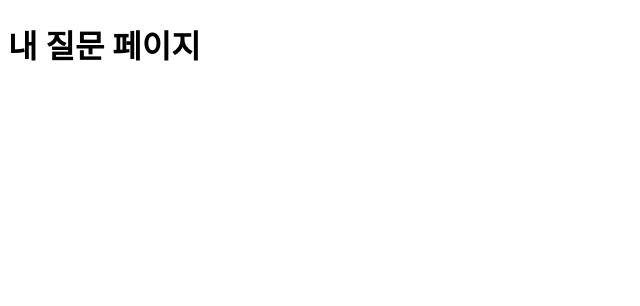
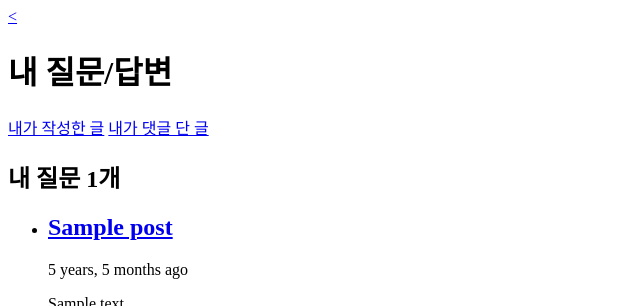
Before and after one commit to 2025-HERETHON/2025-herethon-20, a Django app: page /posts/my_questions/ in a window 1280 px wide. Shown: the top 306 px of the page, without its empty margins (0-640 px from the left). Run offline with Django 4.2, Linux system fonts and the light colour scheme; a user stored in the database is signed in; tables that the repository leaves empty hold one stand-in row (values such as "Sample post").

Commit message:
feat: 검색 기능 및 내 질문/답변

```diff
--- a/posts/templates/posts/my_questions.html
+++ b/posts/templates/posts/my_questions.html
@@ -1,10 +1,43 @@
+{% load static %}
+{% load humanize %}
+
 <!DOCTYPE html>
 <html lang="ko">
 <head>
     <meta charset="UTF-8">
-    <title>내 질문 페이지</title>
+    <meta name="viewport" content="width=device-width, initial-scale=1.0">
+    <title>내가 작성한 글</title>
 </head>
 <body>
-    <h1>내 질문 페이지</h1>
+    <div class="container">
+        <a href="{% url 'posts:post_list' %}" class="back-to-list-btn"><</a>
+        <h1>내 질문/답변</h1>
+
+        <div class="tab-menu">
+            <a href="{% url 'posts:my_questions' %}" class="{% if active_tab == 'questions' %}active{% endif %}">내가 작성한 글</a>
+            <a href="{% url 'posts:my_answers' %}" class="{% if active_tab == 'answers' %}active{% endif %}">내가 댓글 단 글</a>
+        </div>
+
+        <h2>내 질문 {{ my_posts_count }}개</h2>
+        {% if my_posts %}
+            <ul class="post-list">
+                {% for post in my_posts %}
+                    <li class="post-item">
+                        <h2><a href="{% url 'posts:post_detail' post.id %}">{{ post.title }}</a></h2>
+                        <span class="time-ago">{{ post.created_at|naturaltime }}</span>
+                        <p class="post-preview">{{ post.content|truncatechars:50 }}</p>
+                        <div class="post-meta-info">
+                            <span class="comment-count">
+                                <img src="{% static 'posts/images/comment_icon.png' %}" alt="댓글">
+                                {{ post.comment_set.count }}
+                            </span>
+                        </div>
+                    </li>
+                {% endfor %}
+            </ul>
+        {% else %}
+            <p class="no-posts">아직 작성한 게시글이 없습니다.</p>
+        {% endif %}
+    </div>
 </body>
 </html>
--- a/posts/urls.py
+++ b/posts/urls.py
@@ -6,8 +6,11 @@ app_name = 'posts'
 urlpatterns = [
     path('search/', views.post_search, name='post_search'),
     path('my_questions/', views.my_questions, name='my_questions'),
+    path('my_answers/', views.my_answers, name='my_answers'),
     path('<int:post_id>/scrap/', views.toggle_scrap, name='toggle_scrap'),
+
+    path('<int:post_id>/', views.post_detail, name='post_detail'),  # 클릭한 글 상세페이지
+
     path('', views.post_list, name='post_list'),
-    path('<int:post_id>/', views.post_detail, name='post_detail'),  # 클릭한 글 상세페이지
     path('<slug:category_slug>/', views.post_list, name='post_list_by_category'),  # 선택한 카테고리 게시글만 표시
 ]
--- a/posts/views.py
+++ b/posts/views.py
@@ -4,6 +4,8 @@ from django.http import JsonResponse
 from posts.models import Post, Comment, Scrap
 from users.models import User
 from datetime import date
+from django.db.models import Q
+from django.db.models import Count
 
 CATEGORIES = [
     {'name': '생리', 'slug': 'saengri'},
@@ -106,14 +108,39 @@ def toggle_scrap(request, post_id):
     return JsonResponse({'error': 'Invalid request method'}, status=400)
 
 def post_search(request):
-    # 검색 로직 여기에 구현
-    return render(request, 'posts/post_search.html')
+    query = request.GET.get('query')
+    posts = Post.objects.all()
+    if query:
+        posts = posts.filter(
+            Q(title__icontains=query) | Q(content__icontains=query)
+        ).distinct()
+    context = {
+        'query': query,
+        'posts': posts,
+        'categories': CATEGORIES,
+    }
+    return render(request, 'posts/post_search.html', context)
 
 @login_required
 def my_questions(request):
     my_posts = Post.objects.filter(user=request.user).order_by('-created_at')
+    my_posts_count = my_posts.count()
 
     context = {
-        'my_posts': my_posts
+        'my_posts': my_posts,
+        'my_posts_count': my_posts_count,
+        'active_tab': 'questions',
     }
     return render(request, 'posts/my_questions.html', context)
+
+@login_required
+def my_answers(request):
+    posts_with_my_comments = Post.objects.filter(comment__user=request.user).distinct().order_by('-comment__created_at')
+    my_comments_count = Comment.objects.filter(user=request.user).count()
+
+    context = {
+        'posts_with_my_comments': posts_with_my_comments,
+        'my_comments_count': my_comments_count,
+        'active_tab': 'answers', # 현재 활성화된 탭
+    }
+    return render(request, 'posts/my_answers.html', context)
```
Also changed, not shown: posts/templates/posts/my_answers.html (+35 -2 lines), posts/templates/posts/post_search.html (+36 -2 lines), posts/templates/posts/search_result.html (deleted, +0 -10 lines).
